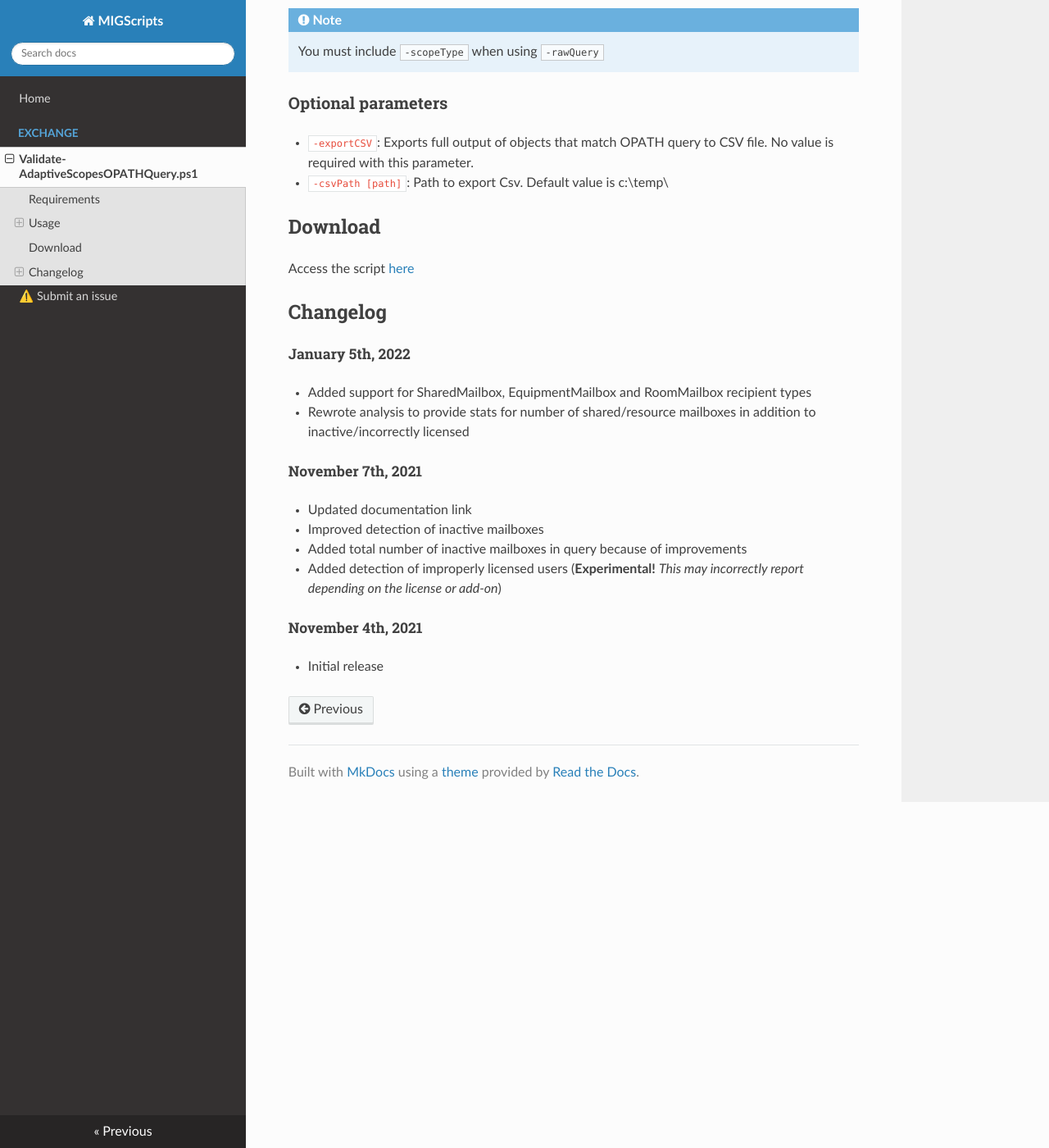
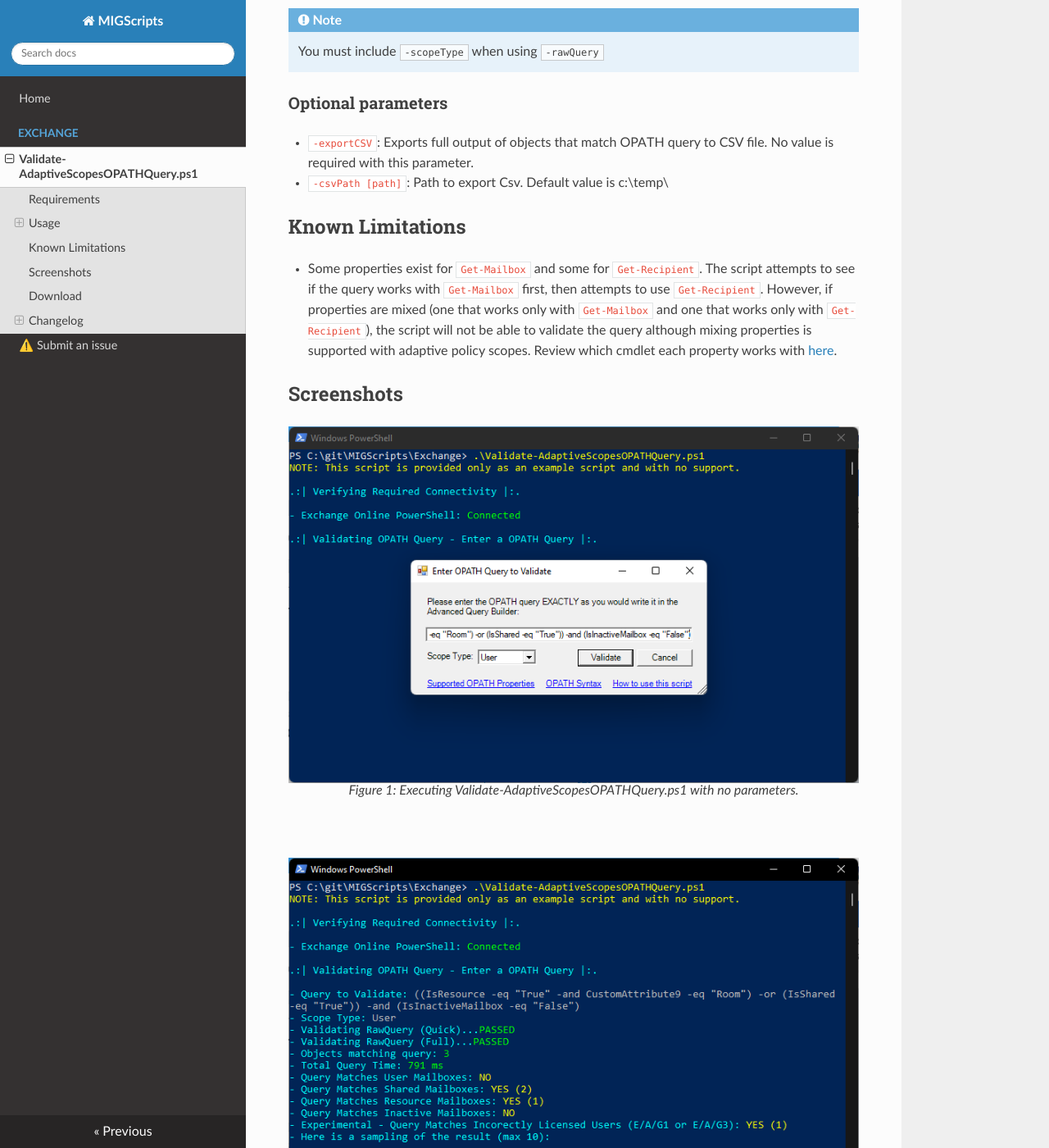
Before and after one commit to brenle/MIGScripts, an MkDocs documentation site: the page built from docs/exo/validate-adaptivescopesopathquery.md, in a window 1280 px wide and 1400 px high, scrolled down 1158 px. Shown: the whole window at 82% size. Built offline with MkDocs 1.6.1, drawn with Linux system fonts in a browser that asks for light colours; nearby versions of some CDN libraries; some of the changed text lies outside the part shown.

Commit message:
update with screenshots and limitations

````diff
--- a/docs/exo/validate-adaptivescopesopathquery.md
+++ b/docs/exo/validate-adaptivescopesopathquery.md
@@ -47,6 +47,24 @@
 - ```-exportCSV```: Exports full output of objects that match OPATH query to CSV file. No value is required with this parameter.
 - ```-csvPath [path]```: Path to export Csv.  Default value is c:\temp\
 
+## Known Limitations
+
+- Some properties exist for ```Get-Mailbox``` and some for ```Get-Recipient```.  The script attempts to see if the query works with ```Get-Mailbox``` first, then attempts to use ```Get-Recipient```.  However, if properties are mixed (one that works only with ```Get-Mailbox``` and one that works only with ```Get-Recipient```), the script will not be able to validate the query although mixing properties is supported with adaptive policy scopes.  Review which cmdlet each property works with [here](https://aka.ms/opath-filter).
+
+## Screenshots
+
+<figure>
+    <img src="../img/validation-script-no-params.png"/>
+    <figcaption style="font-style: italic; text-align:center;">Figure 1: Executing Validate-AdaptiveScopesOPATHQuery.ps1 with no parameters.</figcaption>
+</figure>
+
+<br/>
+
+<figure>
+    <img src="../img/validation-script-result.png"/>
+    <figcaption style="font-style: italic; text-align:center;">Figure 2: Validate-AdaptiveScopesOPATHQuery.ps1 results.</figcaption>
+</figure>
+
 ## Download
 
 Access the script [here](https://github.com/brenle/MIGScripts/blob/6c5e7c01c9815d189eda8b81e3ee5a0933477c8d/Exchange/Validate-AdaptiveScopesOPATHQuery.ps1)
````
Also changed, not shown: docs/exo/img/validation-script-no-params.png (added), docs/exo/img/validation-script-result.png (added).
